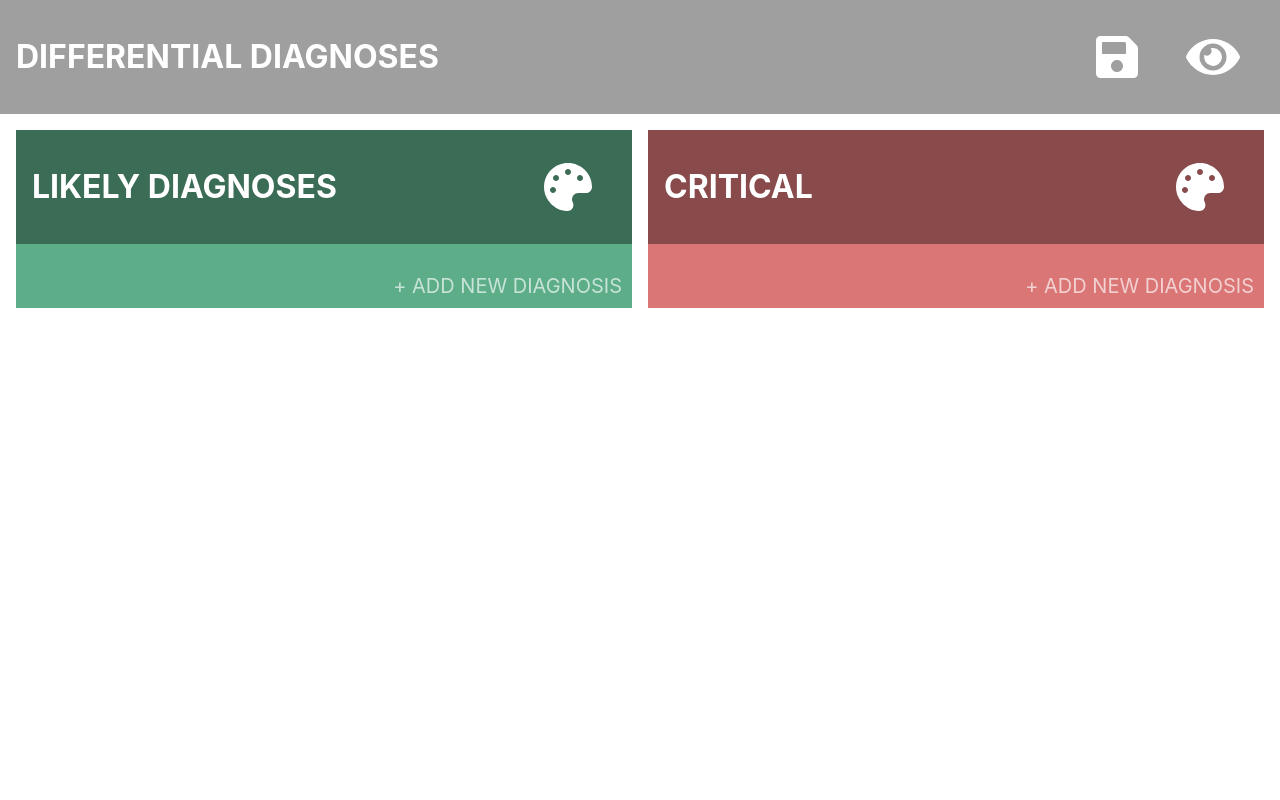
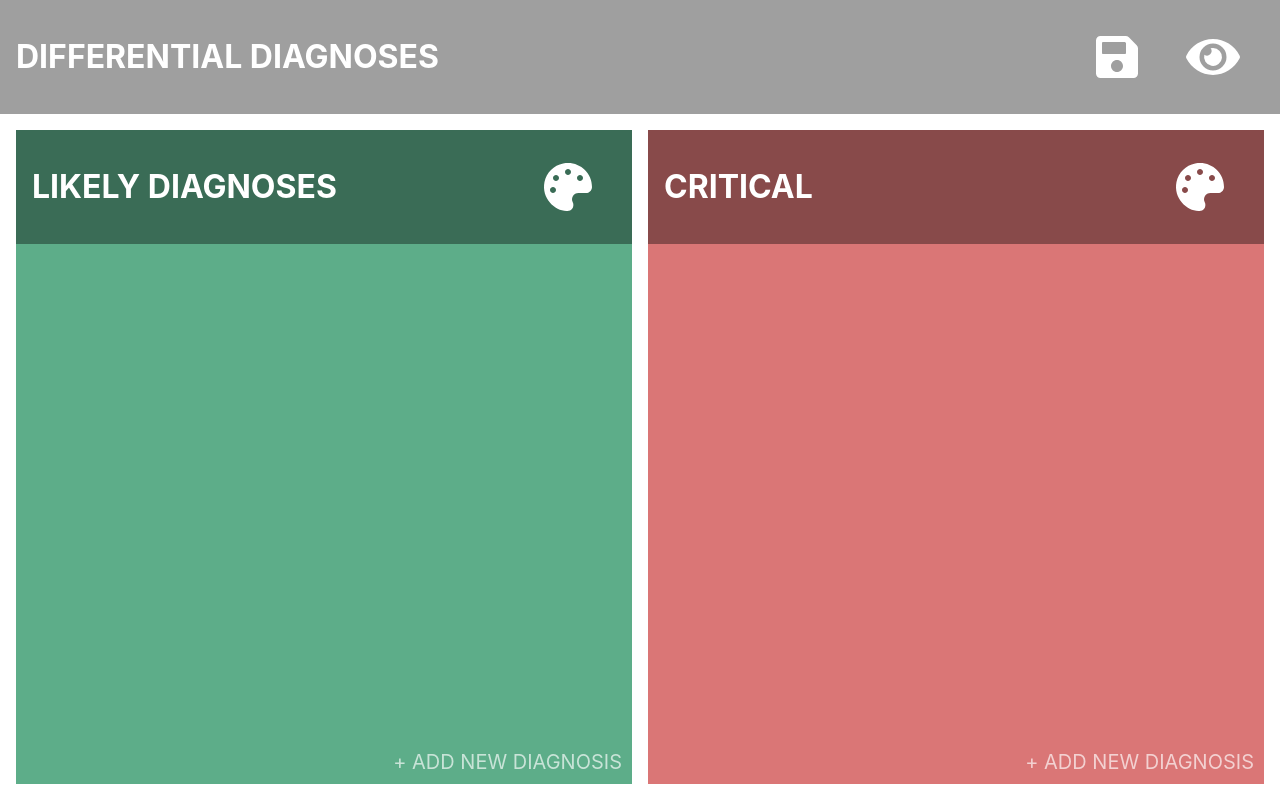
Before and after one commit to leobaldock/differential-diagnoses, a React (Create React App) app: page / in a window 1280 px wide. Built offline with nearby package versions, Linux system fonts and the light colour scheme.

Commit message:
Set the list heights to fill the screen

```diff
--- a/src/components/Diagnoses.css
+++ b/src/components/Diagnoses.css
@@ -2,6 +2,8 @@
 .listContainer{
     display: flex;
     padding: 1em;
+    flex-grow: 1;
+    align-items: stretch;
 }
 
 .listContainer .list:nth-child(1) {
--- a/src/components/DifferentialDiagnoses.js
+++ b/src/components/DifferentialDiagnoses.js
@@ -201,7 +201,7 @@ class DifferentialDiagnosis extends React.Component {
         ]
 
         return (
-            <>
+            <div style={{minHeight: "100vh", display: "flex", flexDirection: "column"}}>
                 <TitleBar title="Differential Diagnoses" buttons={pageTitleButtons}/>
                 <div className="listContainer">
                     <DragDropContext onDragEnd={this.onDragEnd}>
@@ -271,7 +271,7 @@ class DifferentialDiagnosis extends React.Component {
                         />
                     </Popup>
                 }
-            </>
+            </div>
         );
     }
 }
```
